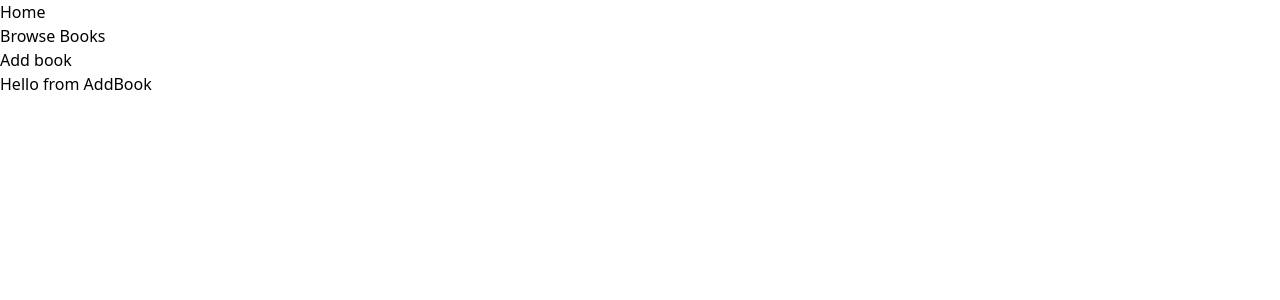
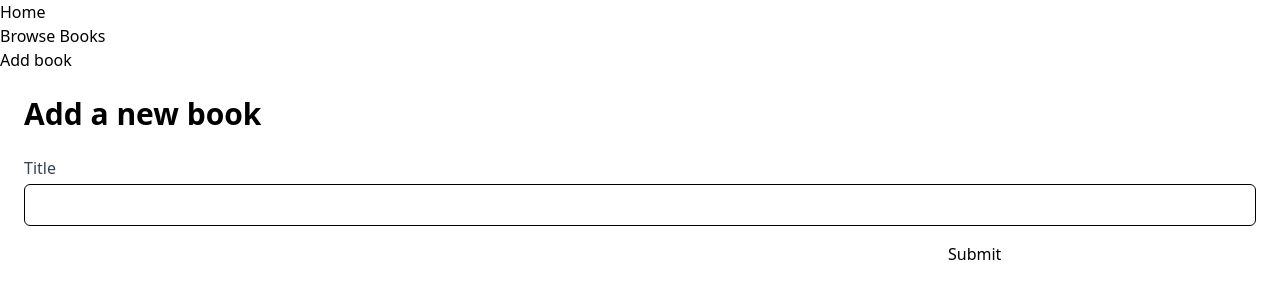
Before and after one commit to Karan-666/library-system-react, a React (Vite) app: page /add in a window 1280 px wide. Shown: the top 300 px of the page. Built offline with nearby package versions, Linux system fonts and the light colour scheme.

Commit message:
feat: added book detail page with functionality

```diff
--- a/src/components/AddBook.jsx
+++ b/src/components/AddBook.jsx
@@ -1,12 +1,37 @@
-
-import React from 'react'
+import React from "react";
 
 function AddBook() {
   return (
-    <div>
-      <h1>Hello from AddBook</h1>
+    <div className="container mx-auto p-6">
+      <h1 className="text-3xl font-bold mb-6">Add a new book</h1>
+      <form>
+        <div className="mb-4">
+          {/* title */}
+          <label
+            htmlFor="title"
+            className="block text-gray-700 font-medium mb-1"
+          >
+            Title
+          </label>
+          <input
+            type="text"
+            id="title"
+            className="border rounded-md w-full p-2"
+          />
+        </div>
+        {/* author */}
+        <input type="text" />
+        {/* category */}
+        <input type="text" />
+        {/* description */}
+        <input type="text" />
+        {/* rating */}
+        <input type="text" />
+        {/* Submit button */}
+        <button>Submit</button>
+      </form>
     </div>
-  )
+  );
 }
 
-export default AddBook
+export default AddBook;
--- a/src/components/BookCard.jsx
+++ b/src/components/BookCard.jsx
@@ -6,6 +6,7 @@ function BookCard({bookData}) {
     <div className='flex gap-1 mx-auto'>
       <h3>{bookData.title}</h3>
       <p>by {bookData.author}</p>
+      <Link to={`/book/${bookData.id}`}>View Details</Link>
     </div>
   )
 }
--- /dev/null
+++ b/src/components/BookDetails.jsx
@@ -0,0 +1,38 @@
+import React from "react";
+import { useParams } from "react-router-dom";
+import { BOOKS_DATA as data } from "../data/bookData";
+import {Link} from "react-router-dom";
+
+function BookDetails() {
+  const { id } = useParams();
+  console.log("Book ID from URL:", id);
+
+  const bookObj = data.find((item) => {
+    // we are not using strict operator as id that comes from useParams() is always a string
+    // id in our data is an integer
+    // we can also type cast id to integer using parseInt
+    return item.id == id;
+  });
+
+  console.log(bookObj, "book object fetched from id");
+
+  if (!bookObj) {
+    return <div>Book not found!</div>;
+  }
+
+  return (
+    <div className="container mx-auto p-6">
+    <Link className="text-blue-500 hover:underline mb-4 inline-block" to="/browse">Back to Browse</Link>
+      <h1 className="text-4xl font-bold mb-4"> {bookObj.title} </h1>
+      <h2 className="text-xl font-semibold text-gray-600 mb-2">
+        by {bookObj.author}
+      </h2>
+      <p className="text-sm font-medium text-gray-500 mb-4">
+        Rating: {bookObj.rating} / 5
+      </p>
+      <p className="text-lg text-gray-700">{bookObj.description}</p>
+    </div>
+  );
+}
+
+export default BookDetails;
--- a/src/main.jsx
+++ b/src/main.jsx
@@ -10,6 +10,7 @@ import HomePage from './components/Homepage';
 import Header from './components/Header';
 import BrowseBooks from './components/BrowseBooks'
 import AddBook from './components/AddBook.jsx'
+import BookDetails from './components/BookDetails.jsx'
 
 // created router object that defines the path for the website
 // it accepts an array of route objects
@@ -65,6 +66,10 @@ const appRouter = createBrowserRouter([
         path: '/add',
         element: <AddBook />
       },
+      {
+        path: '/book/:id',
+        element: <BookDetails />
+      },
     ]
   }
 ]);
```
